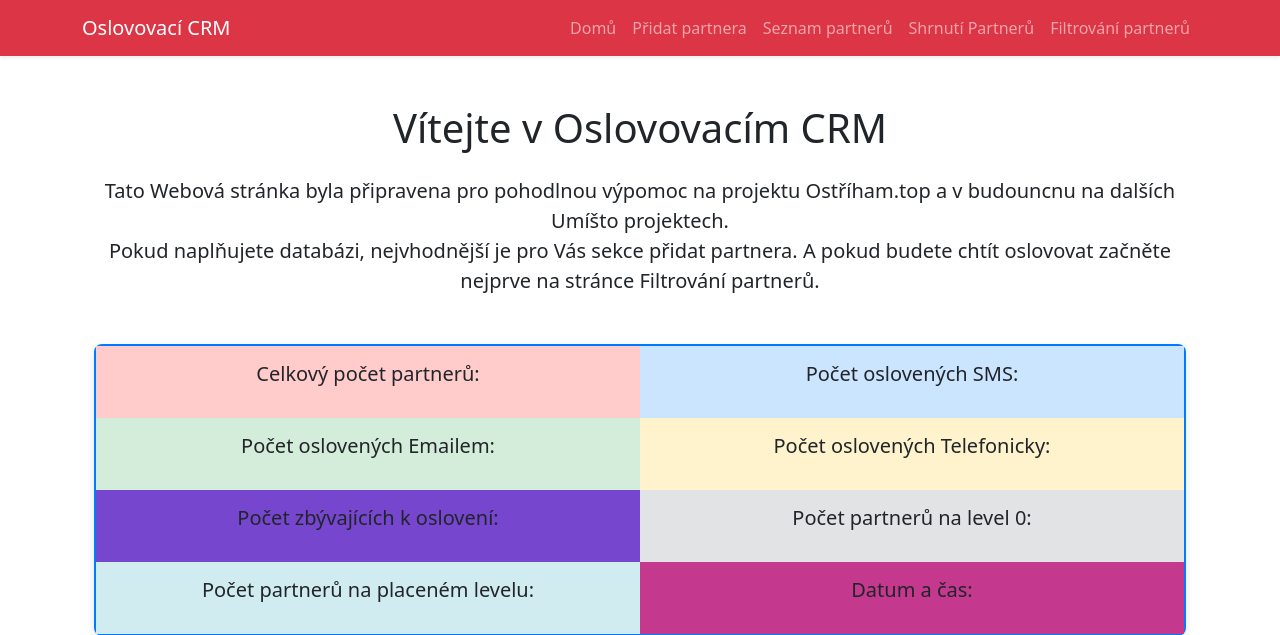
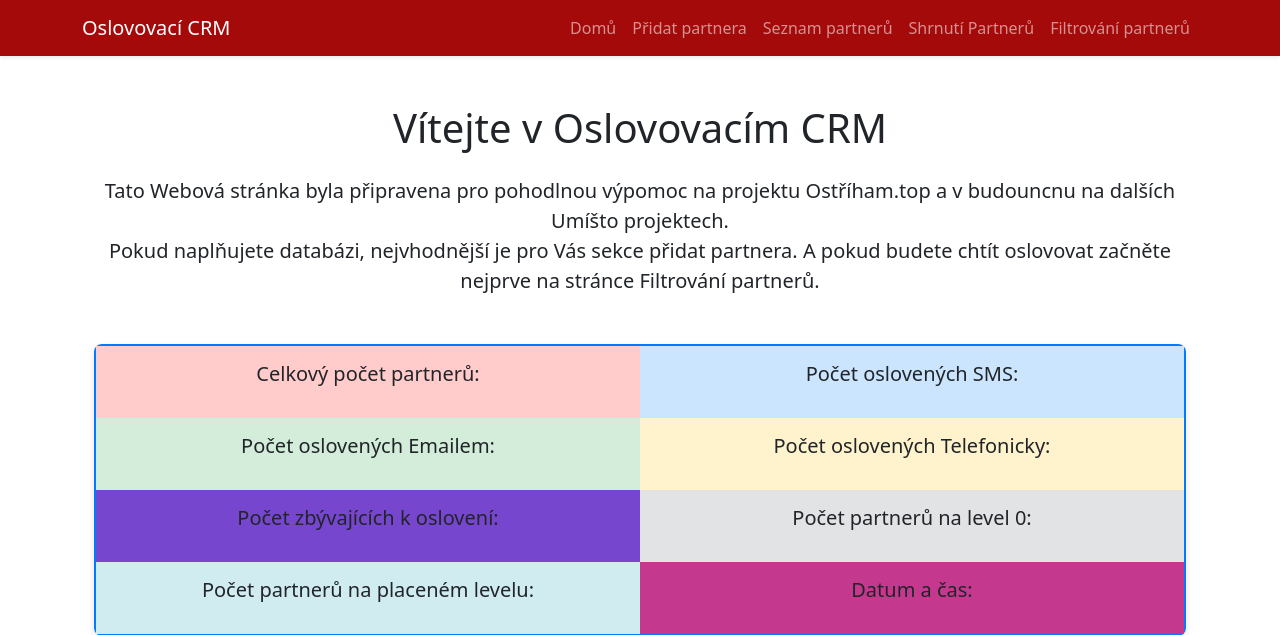
Before and after one commit to Hakliano/Oslovovaci_CRM, a Django app: template partners/templates/index.html in a window 1280 px wide. Shown: the top 635 px of the page. Run offline with Django 5.2, Linux system fonts and the light colour scheme; the template is opened without the code that fills it, so the values that code supplies are empty.

Commit message:
fakeCss added like v2 bitch

```diff
--- a/partners/templates/base.html
+++ b/partners/templates/base.html
@@ -7,11 +7,11 @@
     <!-- Bootstrap CSS -->
     <link href="https://cdn.jsdelivr.net/npm/bootstrap@5.3.0/dist/css/bootstrap.min.css" rel="stylesheet">
     {% load static %}
-
+    <link rel="stylesheet" href="{% static 'css/fakeCSS.css' %}">
 </head>
 <body>
     <!-- Header s navigací -->
-    <header class="bg-danger text-white shadow-sm">
+    <header id="header-v2-color" class="bg-dark text-white shadow-sm">
         <nav class="navbar navbar-expand-lg navbar-dark">
             <div class="container">
                 <!-- Logo vlevo -->
--- /dev/null
+++ b/static/css/fakeCSS.css
@@ -0,0 +1,3 @@
+#header-v2-color {
+    background-color: rgb(165, 10, 10) !important;
+}
```
